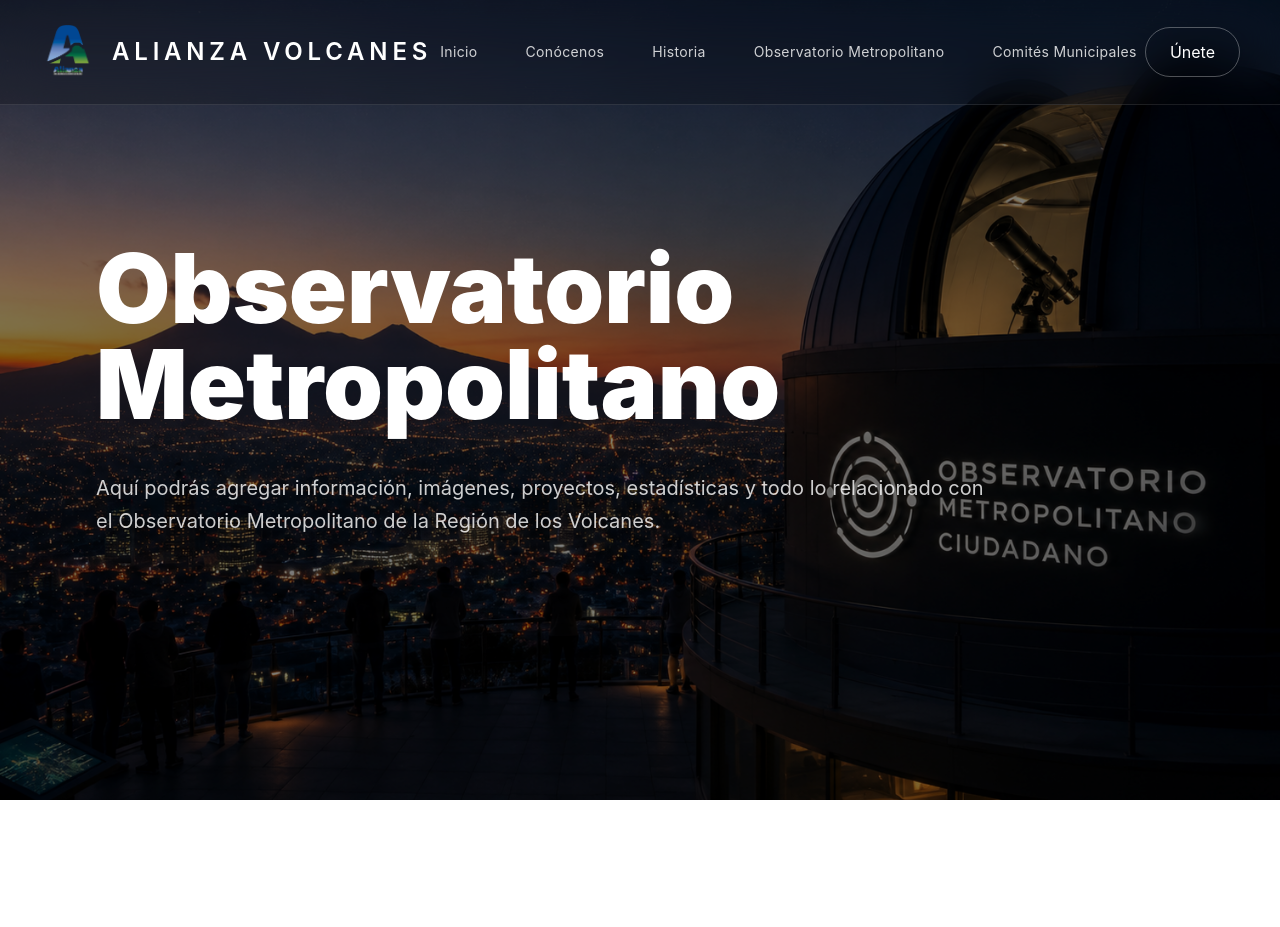
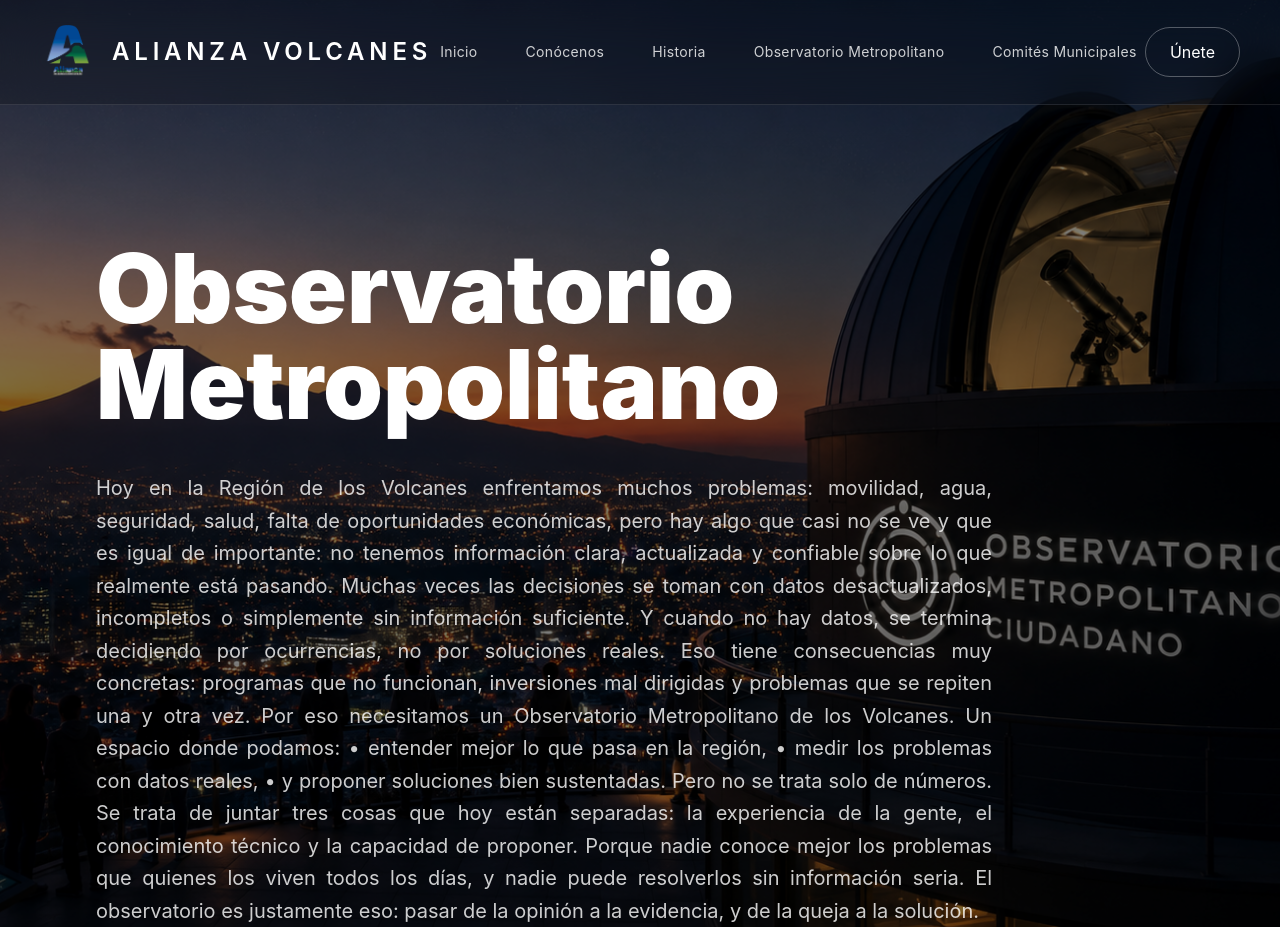
Before and after one commit to MAAM007/Alianza-Volcanes, a React (Vite) app: page /observatorio in a window 1280 px wide. Before the commit the page ends 800 px from the top, so only its background shows below. Built offline with nearby package versions, Linux system fonts and the light colour scheme.

Commit message:
Actualiza pagina Observatorio Metropolitano

```diff
--- a/src/pages/Observatorio.jsx
+++ b/src/pages/Observatorio.jsx
@@ -18,10 +18,22 @@ export default function Observatorio() {
           Observatorio Metropolitano
         </h1>
 
-        <p className="text-xl text-white/80 max-w-4xl leading-relaxed">
-          Aquí podrás agregar información, imágenes, proyectos,
-          estadísticas y todo lo relacionado con el Observatorio
-          Metropolitano de la Región de los Volcanes.
+        <p className="text-xl text-white/80 max-w-4xl leading-relaxed text-justify">
+          Hoy en la Región de los Volcanes enfrentamos muchos problemas: movilidad, agua, seguridad, salud, falta de oportunidades económicas, pero hay algo que casi no se ve y que es igual de importante:
+        no tenemos información clara, actualizada y confiable sobre lo que realmente está pasando.
+        Muchas veces las decisiones se toman con datos desactualizados, incompletos o simplemente sin información suficiente.
+        Y cuando no hay datos, se termina decidiendo por ocurrencias, no por soluciones reales.
+        Eso tiene consecuencias muy concretas: programas que no funcionan, inversiones mal dirigidas y problemas que se repiten una y otra vez.
+        Por eso necesitamos un Observatorio Metropolitano de los Volcanes.
+        Un espacio donde podamos:
+      •	entender mejor lo que pasa en la región,
+      •	medir los problemas con datos reales,
+      •	y proponer soluciones bien sustentadas.
+        Pero no se trata solo de números.
+        Se trata de juntar tres cosas que hoy están separadas: la experiencia de la gente, el conocimiento técnico y la capacidad de proponer.
+        Porque nadie conoce mejor los problemas que quienes los viven todos los días, y nadie puede resolverlos sin información seria.
+        El observatorio es justamente eso: pasar de la opinión a la evidencia, y de la queja a la solución.
+
         </p>
       </div>
     </div>
```
